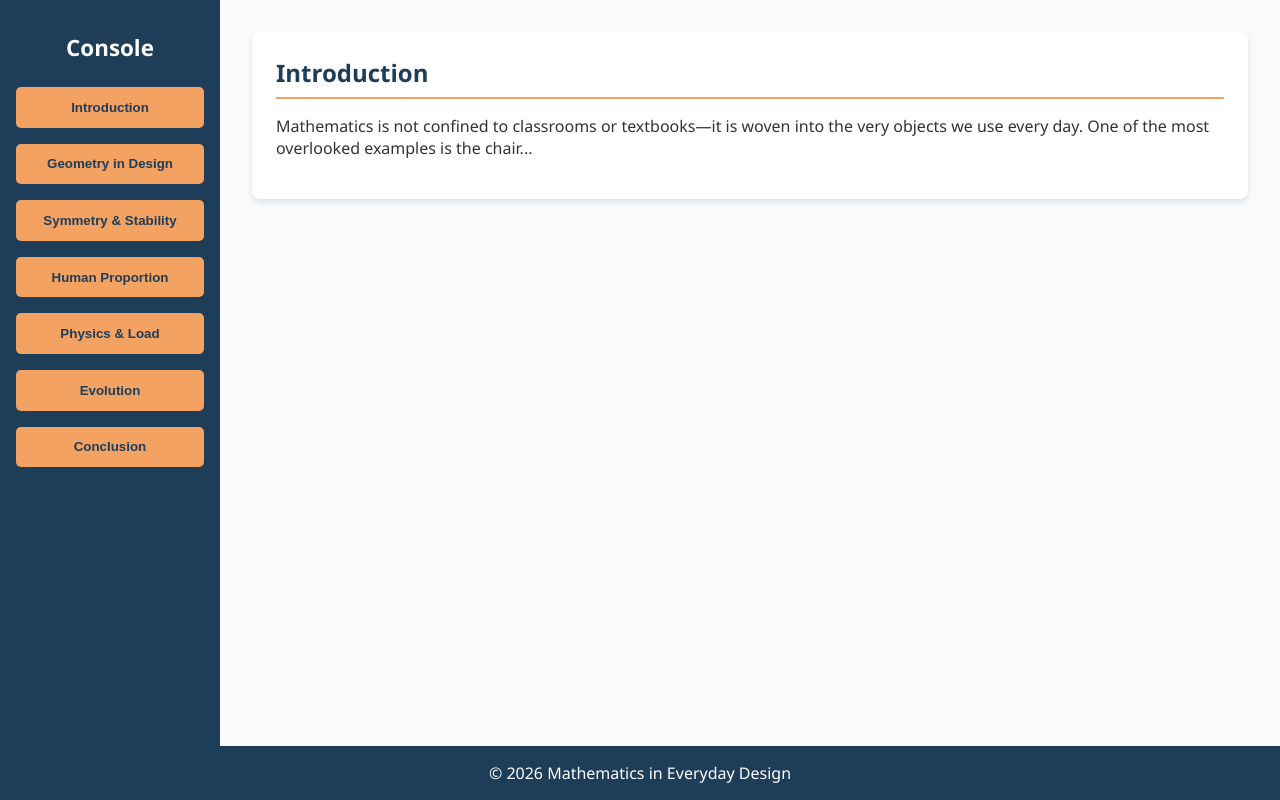
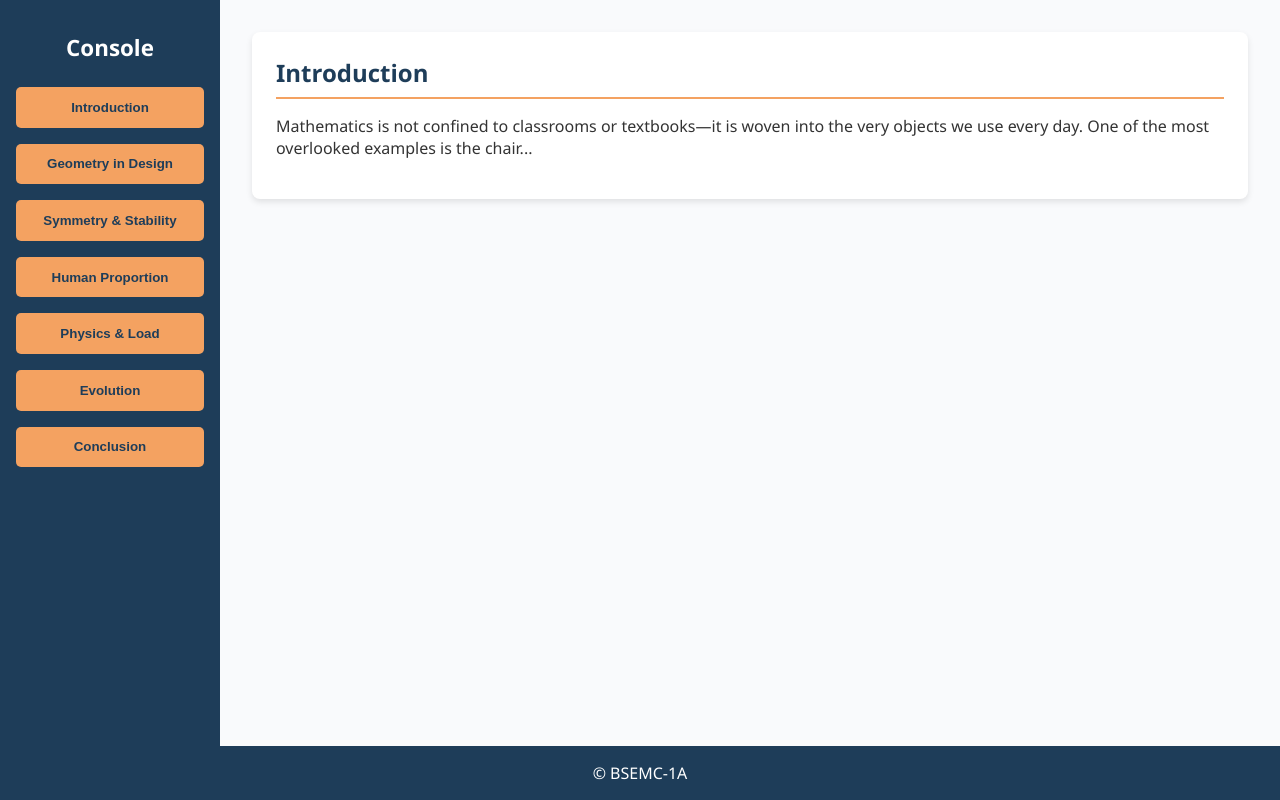
Before and after one commit to calunsagjhonlowie-coder/OWIE-BLOG, a plain HTML site: page index.html in a window 1280 px wide. Drawn offline with Linux system fonts and the light colour scheme.

Commit message:
Update index.html

```diff
--- a/index.html
+++ b/index.html
@@ -64,7 +64,7 @@
   </div>
 
   <footer>
-    <p>&copy; 2026 Mathematics in Everyday Design</p>
+    <p>&copy; BSEMC-1A</p>
   </footer>
 
   <script>
```
